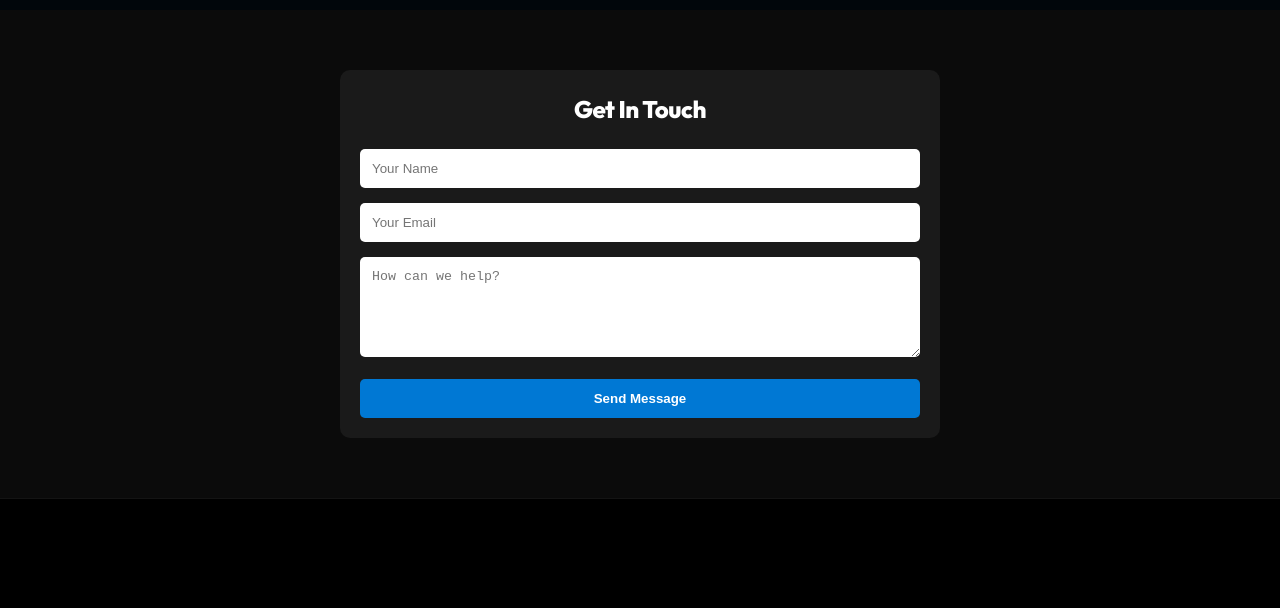
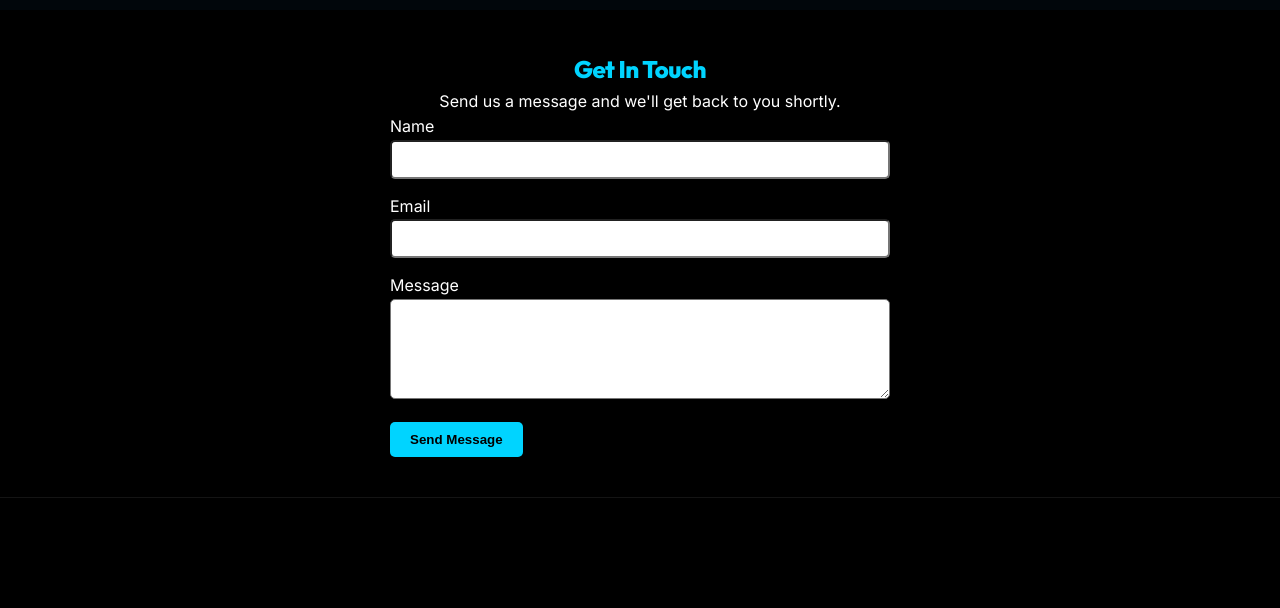
Before and after one commit to Rajesh1921/Rajesh-IT-solutions, a website: page index.html in a window 1280 px wide. Shown: the part 4710-5318 px from the top of the page. Drawn offline with Linux system fonts and the light colour scheme.

Commit message:
Update index.html

```diff
--- a/index.html
+++ b/index.html
@@ -213,22 +213,26 @@
             </div>
         </div>
     </section>
-<section id="contact-form-section" style="padding: 60px 0; background: #0b0b0b; color: white; text-align: center;">
-    <div style="max-width: 600px; margin: 0 auto; padding: 20px; background: #1a1a1a; border-radius: 10px;">
-        <h2 style="margin-bottom: 20px;">Get In Touch</h2>
-        <form action="/submit-contact" method="POST">
+<section id="contact" style="padding: 40px; background: #000; color: white; text-align: center;">
+    <h2 style="color: #00d4ff;">Get In Touch</h2>
+    <p>Send us a message and we'll get back to you shortly.</p>
+
+    <form action="/submit-contact" method="POST" style="max-width: 500px; margin: 0 auto; text-align: left;">
         <div style="margin-bottom: 15px;">
-                <input type="text" name="name" placeholder="Your Name" style="width: 100%; padding: 12px; border-radius: 5px; border: none;" required>
+            <label>Name</label>
+            <input type="text" name="name" style="width: 100%; padding: 10px; border-radius: 5px;" required>
         </div>
         <div style="margin-bottom: 15px;">
-                <input type="email" name="email" placeholder="Your Email" style="width: 100%; padding: 12px; border-radius: 5px; border: none;" required>
+            <label>Email</label>
+            <input type="email" name="email" style="width: 100%; padding: 10px; border-radius: 5px;" required>
         </div>
         <div style="margin-bottom: 15px;">
-                <textarea name="message" placeholder="How can we help?" style="width: 100%; padding: 12px; border-radius: 5px; border: none; height: 100px;" required></textarea>
+            <label>Message</label>
+            <textarea name="message" style="width: 100%; padding: 10px; border-radius: 5px; height: 100px;" required></textarea>
         </div>
-            <button type="submit" style="width: 100%; padding: 12px; background: #0078d4; color: white; border: none; border-radius: 5px; cursor: pointer; font-weight: bold;">Send Message</button>
+        <button type="submit" style="background: #00d4ff; color: black; padding: 10px 20px; border: none; border-radius: 5px; cursor: pointer; font-weight: bold;">Send Message</button>
     </form>
-    </div>
+</section>
 </section>
 
     <footer class="main-footer">
```
Lines whose indentation alone changed are shown as unchanged.
